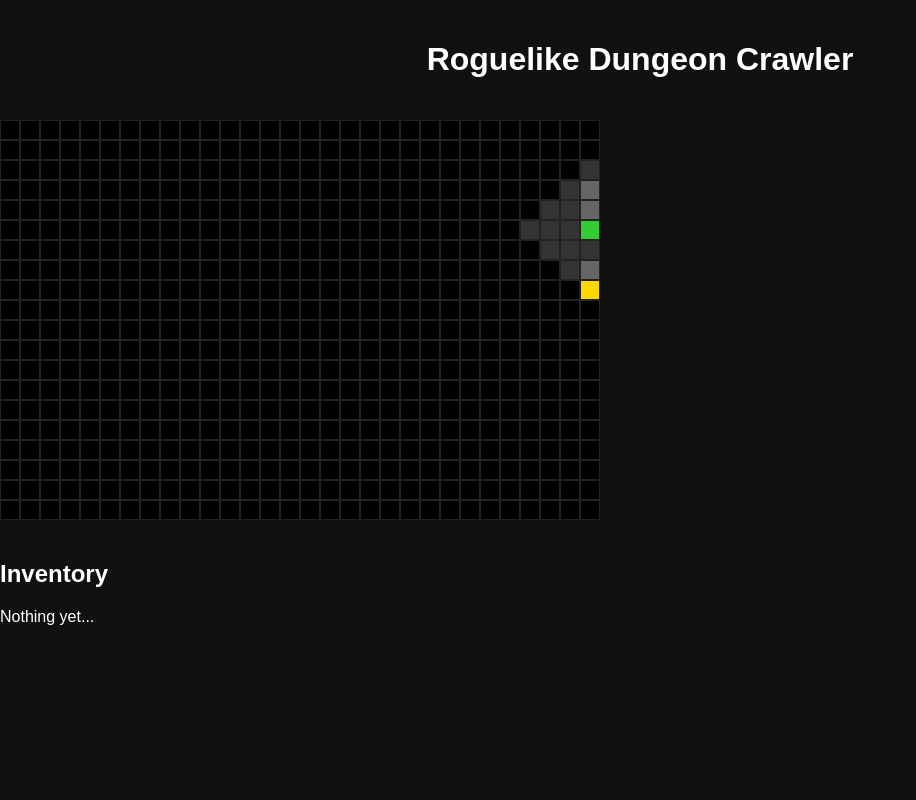
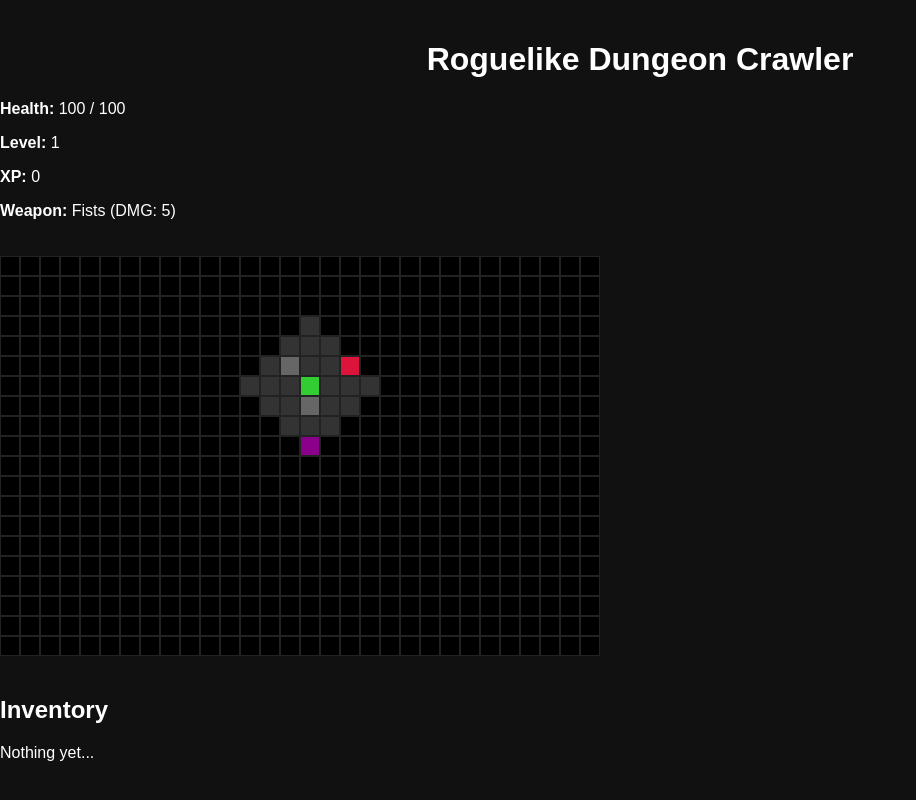
Before and after one commit to publiclyviewed/Roguelike-Dungeon-Crawler-fCC, a React (Vite) app: page / in a window 1280 px wide. Shown: the whole page, without its empty margins (0-916 px from the left). Built offline with nearby package versions, Linux system fonts and the light colour scheme.

Commit message:
New features

```diff
--- a/src/App.jsx
+++ b/src/App.jsx
@@ -6,6 +6,15 @@ function App() {
   const [map, setMap] = useState([]);
   const [playerPos, setPlayerPos] = useState({ x: 0, y: 0 });
   const [inventory, setInventory] = useState([]);
+
+  // ✅ Player stats (added)
+  const [playerStats, setPlayerStats] = useState({
+    health: 100,
+    maxHealth: 100,
+    level: 1,
+    xp: 0,
+    weapon: { name: 'Fists', damage: 5 }
+  });
 
   useEffect(() => {
     const newMap = generateMap();
@@ -56,11 +65,28 @@ function App() {
     const newMap = map.map(row => row.map(tile => ({ ...tile })));
     const tileType = destination.type;
 
-    // Handle item pickup
-    if (tileType === TILE_TYPES.ITEM) {
-      setInventory(prev => [...prev, 'Mysterious Item']);
-    }
+    // ✅ Handle item pickup
+// Inside movePlayer
+if (tileType === TILE_TYPES.ITEM) {
+  if (destination.subtype === 'health') {
+    const healAmount = 20;
+    setPlayerStats(prev => ({
+      ...prev,
+      health: Math.min(prev.maxHealth, prev.health + healAmount)
+    }));
+    setInventory(prev => [...prev, 'Health Potion']);
+  } else if (destination.subtype === 'weapon') {
+    const newWeapon = destination.weapon;
+    setPlayerStats(prev => ({
+      ...prev,
+      weapon: newWeapon
+    }));
+    setInventory(prev => [...prev, newWeapon.name]);
+  }
+}
 
+
+    // Move player
     newMap[playerPos.y][playerPos.x].type = TILE_TYPES.FLOOR;
     newMap[newY][newX].type = TILE_TYPES.PLAYER;
 
@@ -84,6 +110,15 @@ function App() {
   return (
     <div>
       <h1>Roguelike Dungeon Crawler</h1>
+
+      {/* ✅ Player stats display */}
+      <div style={{ marginBottom: '1rem' }}>
+        <p><strong>Health:</strong> {playerStats.health} / {playerStats.maxHealth}</p>
+        <p><strong>Level:</strong> {playerStats.level}</p>
+        <p><strong>XP:</strong> {playerStats.xp}</p>
+        <p><strong>Weapon:</strong> {playerStats.weapon.name} (DMG: {playerStats.weapon.damage})</p>
+      </div>
+
       {map.length > 0 && <GameBoard map={map} />}
 
       <div style={{ marginTop: '1rem' }}>
--- a/src/utils/mapGenerator.js
+++ b/src/utils/mapGenerator.js
@@ -34,8 +34,42 @@ export function generateMap() {
 
   // Place enemies, items, boss
   for (let i = 0; i < 10; i++) placeEntityRandomly(map, TILE_TYPES.ENEMY);
-  for (let i = 0; i < 6; i++) placeEntityRandomly(map, TILE_TYPES.ITEM);
+  for (let i = 0; i < 6; i++) {
+    const rand = Math.random();
+    const itemTile = {
+      type: TILE_TYPES.ITEM,
+      visible: false,
+      subtype: rand < 0.5 ? 'health' : 'weapon'
+    };
+
+    if (itemTile.subtype === 'weapon') {
+      itemTile.weapon = {
+        name: 'Sword',
+        damage: 10 + Math.floor(Math.random() * 5)
+      };
+    }
+
+    placeCustomEntity(map, itemTile);
+  }
+
   placeEntityRandomly(map, TILE_TYPES.BOSS);
+  function placeCustomEntity(map, entity) {
+    let placed = false;
+    while (!placed) {
+      const x = Math.floor(Math.random() * MAP_WIDTH);
+      const y = Math.floor(Math.random() * MAP_HEIGHT);
+      const tile = map[y][x];
+      if (tile.type === TILE_TYPES.FLOOR) {
+        map[y][x] = {
+          ...entity,
+          x,
+          y
+        };
+        placed = true;
+      }
+    }
+  }
+
 
   return map;
 }
```
